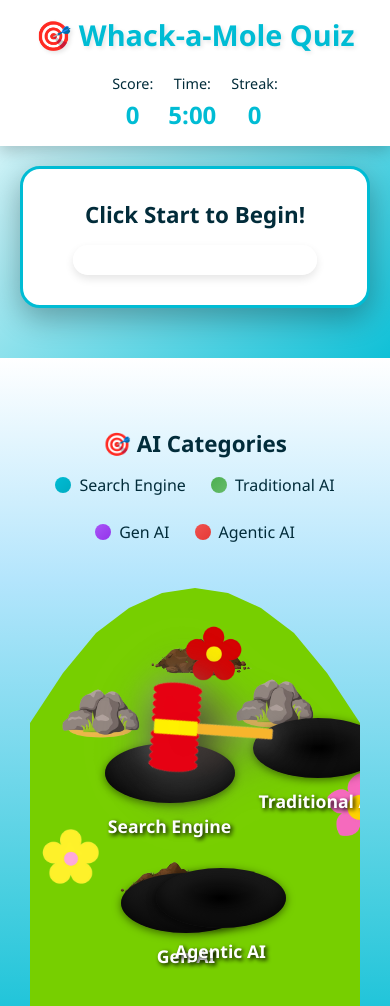
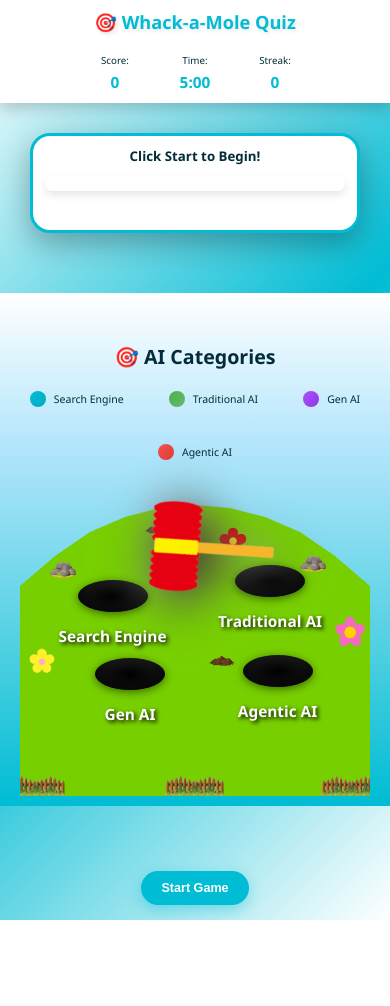
Before and after one commit to Sayam2122/Whack-A-Mole-Game, a plain HTML site: page index.html in a window 390 px wide. Shown: the top 1006 px of the page. After the commit the page ends 920 px from the top, so only its background shows below. Drawn offline with Linux system fonts and the light colour scheme.

Commit message:
Added comprehensive mobile responsive design for all screen sizes

```diff
--- a/index.html
+++ b/index.html
@@ -2,9 +2,9 @@
 <html lang="en">
 <head>
     <meta charset="UTF-8">
-    <meta name="viewport" content="width=device-width, initial-scale=1.0">
+    <meta name="viewport" content="width=device-width, initial-scale=1.0, maximum-scale=1.0, user-scalable=no">
     <title>Whack-a-Mole Quiz Game</title>
-    <link rel="stylesheet" href="style.css?v=61">
+    <link rel="stylesheet" href="style.css?v=62">
     <script src="script.js?v=24" defer></script>
 </head>
 <body>
--- a/style.css
+++ b/style.css
@@ -663,17 +663,286 @@ header h1 {
 }
 
 @media (max-width: 768px) {
+    header {
+        padding: 10px 15px;
+    }
+
     header h1 {
-        font-size: 1.8em;
+        font-size: 1.5em;
     }
 
     .game-stats {
         flex-direction: row;
         gap: 15px;
+        flex-wrap: wrap;
+        justify-content: center;
+    }
+
+    .stat {
+        min-width: 80px;
+    }
+
+    .stat .label {
+        font-size: 0.8em;
     }
 
     .stat .value {
-        font-size: 1.5em;
+        font-size: 1.3em;
+    }
+
+    .question-card {
+        padding: 15px;
+        margin: 15px;
+    }
+
+    .question-text {
+        font-size: 1.1em;
+        line-height: 1.4;
+    }
+
+    .question-feedback {
+        font-size: 0.95em;
+        padding: 10px;
+        margin-top: 10px;
+    }
+
+    .moles-section {
+        padding: 15px;
+        min-height: 400px;
+    }
+
+    .moles-grid {
+        width: 90%;
+        height: 350px;
+        max-width: 450px;
+    }
+
+    .mole-container {
+        width: 100px;
+        height: 100px;
+    }
+
+    .hole {
+        width: 90px;
+        height: 40px;
+    }
+
+    .hole-label {
+        font-size: 0.65em;
+        padding: 3px 6px;
+    }
+
+    .mole {
+        width: 70px;
+        height: auto;
+    }
+
+    #hammer {
+        width: 80px;
+        height: auto;
+    }
+
+    .controls-section {
+        flex-direction: column;
+        gap: 10px;
+        padding: 15px;
+    }
+
+    .start-btn, .restart-btn, .play-again-btn {
+        padding: 12px 25px;
+        font-size: 1em;
+        width: 100%;
+        max-width: 250px;
+    }
+
+    .legend {
+        padding: 15px;
+        margin: 15px;
+    }
+
+    .legend h3 {
+        font-size: 1.1em;
+        margin-bottom: 10px;
+    }
+
+    .legend-grid {
+        gap: 10px;
+    }
+
+    .legend-item {
+        padding: 8px 12px;
+        font-size: 0.85em;
+    }
+
+    .decoration {
+        width: 40px;
+        height: 40px;
+    }
+
+    .fence {
+        width: 80px;
+        height: auto;
+    }
+
+    .popup-content {
+        padding: 25px 35px;
+        border-radius: 20px;
+        border: 3px solid #ffffff;
+    }
+
+    .popup-emoji {
+        font-size: 2.5em;
+        margin-bottom: 10px;
+    }
+
+    .popup-message {
+        font-size: 1.6em;
+        margin-bottom: 8px;
+    }
+
+    .popup-points {
+        font-size: 1.4em;
+    }
+}
+
+@media (max-width: 480px) {
+    body {
+        font-size: 14px;
+    }
+
+    header h1 {
+        font-size: 1.3em;
+    }
+
+    .game-stats {
+        gap: 10px;
+    }
+
+    .stat {
+        min-width: 70px;
+    }
+
+    .stat .label {
+        font-size: 0.7em;
+    }
+
+    .stat .value {
+        font-size: 1.1em;
+    }
+
+    .question-card {
+        padding: 12px;
+        margin: 10px;
+    }
+
+    .question-text {
+        font-size: 0.95em;
+        line-height: 1.3;
+    }
+
+    .question-feedback {
+        font-size: 0.85em;
+        padding: 8px;
+    }
+
+    .moles-section {
+        padding: 10px;
+        min-height: 350px;
+    }
+
+    .moles-grid {
+        width: 95%;
+        height: 300px;
+        max-width: 350px;
+    }
+
+    .mole-container {
+        width: 80px;
+        height: 80px;
+    }
+
+    .hole {
+        width: 70px;
+        height: 32px;
+    }
+
+    .hole-label {
+        font-size: 0.55em;
+        padding: 2px 4px;
+    }
+
+    .mole {
+        width: 55px;
+        height: auto;
+    }
+
+    #hammer {
+        width: 60px;
+        height: auto;
+    }
+
+    .start-btn, .restart-btn, .play-again-btn {
+        padding: 10px 20px;
+        font-size: 0.9em;
+    }
+
+    .legend {
+        padding: 12px;
+        margin: 10px;
+    }
+
+    .legend h3 {
+        font-size: 1em;
+    }
+
+    .legend-grid {
+        gap: 8px;
+    }
+
+    .legend-item {
+        padding: 6px 10px;
+        font-size: 0.75em;
+    }
+
+    .decoration {
+        width: 30px;
+        height: 30px;
+    }
+
+    .fence {
+        width: 60px;
+        height: auto;
+    }
+
+    .popup-content {
+        padding: 20px 25px;
+        border-radius: 15px;
+    }
+
+    .popup-emoji {
+        font-size: 2em;
+    }
+
+    .popup-message {
+        font-size: 1.3em;
+    }
+
+    .popup-points {
+        font-size: 1.1em;
+    }
+
+    .game-over-modal .modal-content {
+        padding: 25px;
+        width: 90%;
+        max-width: 350px;
+    }
+
+    .game-over-modal h2 {
+        font-size: 1.8em;
+    }
+
+    .game-over-modal .final-stats {
+        gap: 15px;
     }
 }
 
```
